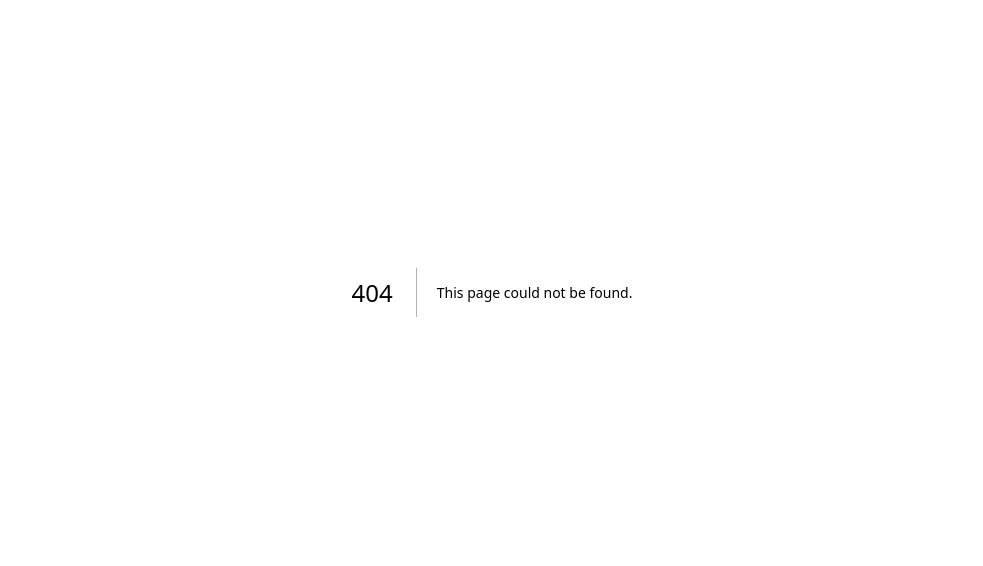
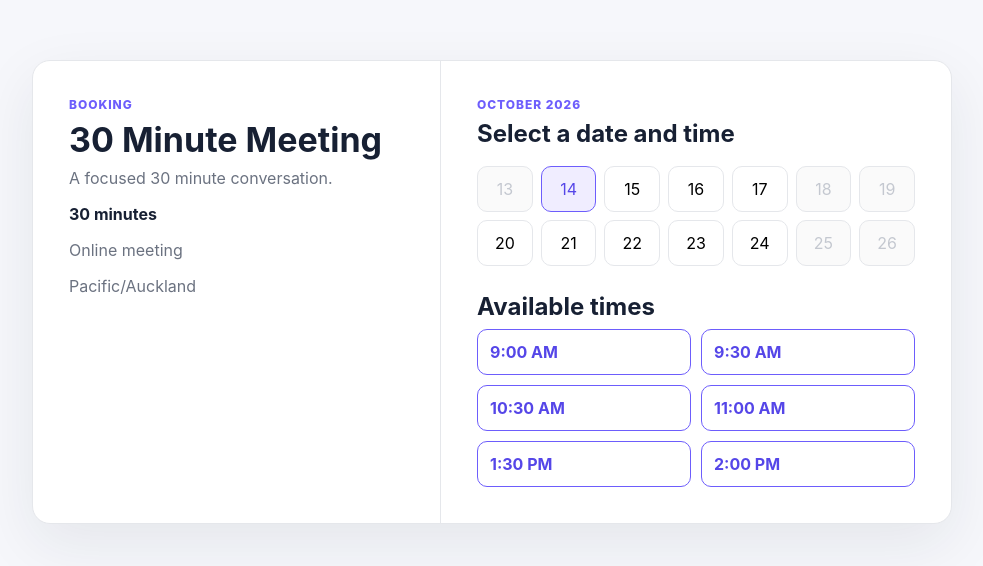
Before and after one commit to iparthapps-hash/booking-platform, a Next.js app: page /book/1 in a window 1280 px wide. Before the commit this address had no page. Shown: the part 108-674 px from the top of the page, without its empty margins (148-1131 px from the left). Built offline with nearby package versions, Linux system fonts and the light colour scheme.

Commit message:
Add public booking page

```diff
--- /dev/null
+++ b/app/book/[slug]/page.tsx
@@ -0,0 +1,59 @@
+const days = [
+  { label: '13', disabled: true },
+  { label: '14', selected: true },
+  { label: '15' },
+  { label: '16' },
+  { label: '17' },
+  { label: '18', disabled: true },
+  { label: '19', disabled: true },
+  { label: '20' },
+  { label: '21' },
+  { label: '22' },
+  { label: '23' },
+  { label: '24' },
+  { label: '25', disabled: true },
+  { label: '26', disabled: true },
+]
+
+const slots = ['9:00 AM', '9:30 AM', '10:30 AM', '11:00 AM', '1:30 PM', '2:00 PM']
+
+export default function BookingPage() {
+  return (
+    <main className="bookingPage">
+      <section className="bookingCard">
+        <div className="bookingInfo">
+          <p className="eyebrow">Booking</p>
+          <h1>30 Minute Meeting</h1>
+          <p className="muted">A focused 30 minute conversation.</p>
+          <p><strong>30 minutes</strong></p>
+          <p className="muted">Online meeting</p>
+          <p className="muted">Pacific/Auckland</p>
+        </div>
+
+        <div className="bookingMain">
+          <p className="eyebrow">October 2026</p>
+          <h2>Select a date and time</h2>
+
+          <div className="calendarGrid">
+            {days.map((day, index) => (
+              <button
+                key={`${day.label}-${index}`}
+                className={`day ${day.disabled ? 'disabled' : 'available'} ${day.selected ? 'selected' : ''}`}
+                disabled={day.disabled}
+              >
+                {day.label}
+              </button>
+            ))}
+          </div>
+
+          <h2>Available times</h2>
+          <div className="slots">
+            {slots.map((slot) => (
+              <a className="slot" href={`/book/30-minute-meeting/details?time=${encodeURIComponent(slot)}`} key={slot}>{slot}</a>
+            ))}
+          </div>
+        </div>
+      </section>
+    </main>
+  )
+}
```
